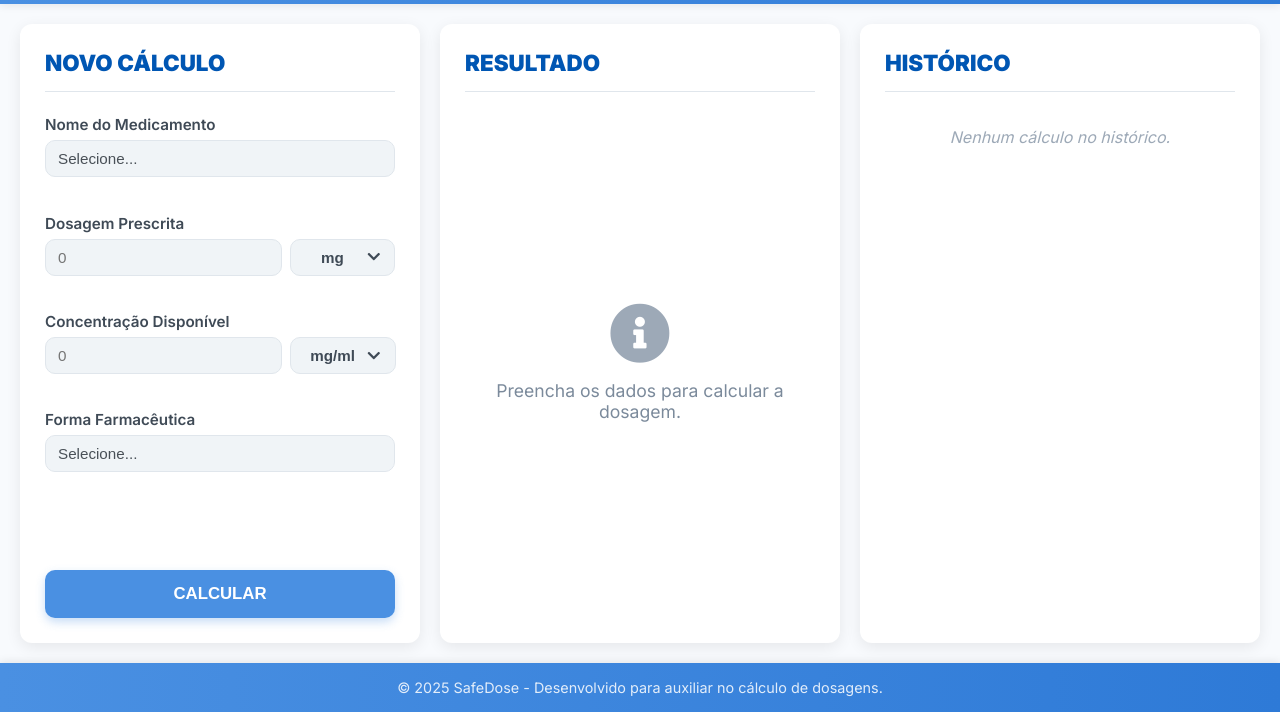
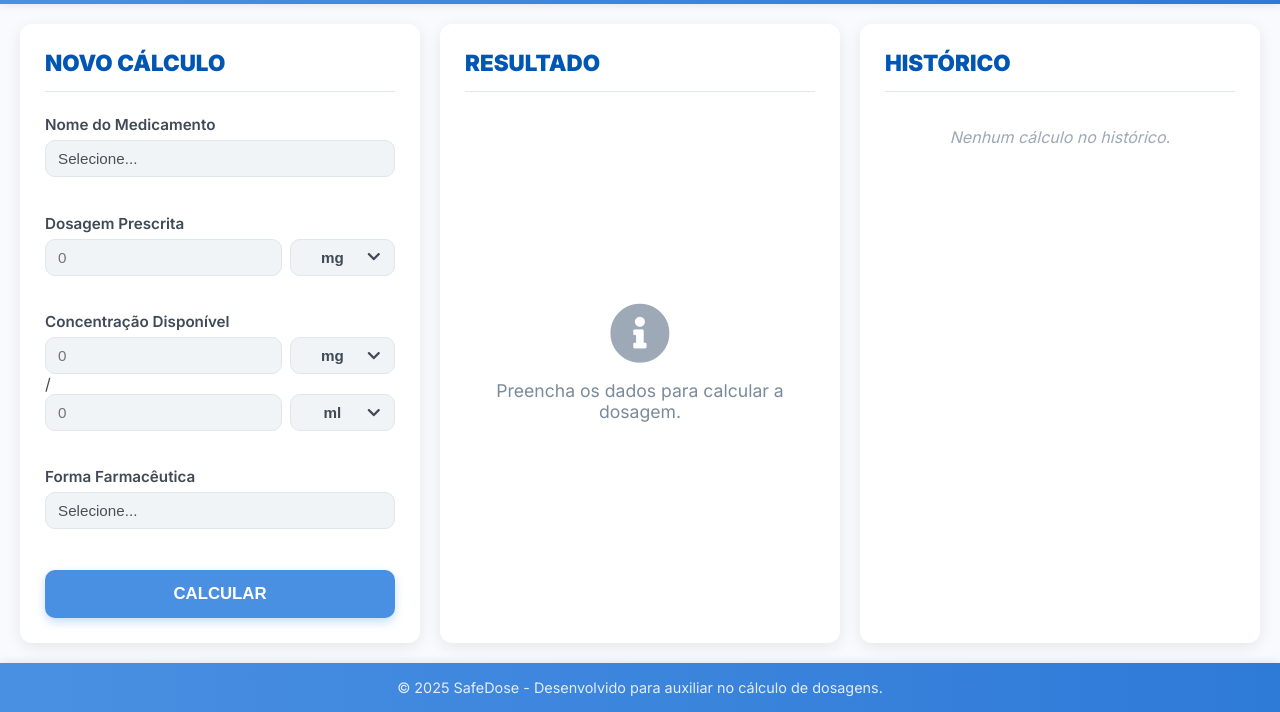
Before and after one commit to Caroline-Fraga/safeDose, a plain HTML site: page index.html in a window 1280 px wide. Shown: the part 88-800 px from the top of the page. Drawn offline with Linux system fonts and the light colour scheme.

Commit message:
Update index.html

```diff
--- a/index.html
+++ b/index.html
@@ -57,14 +57,26 @@
 
                 <div class="form-group">
                     <label>Concentração Disponível</label>
-                    <div class="input-with-units">
-                        <input type="text" id="available-concentration" placeholder="0" autocomplete="off">
-                        <div class="unit-group">
-                            <select id="available-unit">
-                                <option value="mg/ml">mg/ml</option>
-                                <option value="mcg/ml">mcg/ml</option>
-                                <option value="g/ml">g/ml</option>
-                            </select>
+                    <div class="concentration-group">
+                        <div class="input-with-units">
+                            <input type="text" id="available-mass" placeholder="0" autocomplete="off">
+                            <div class="unit-group">
+                                <select id="available-mass-unit">
+                                    <option value="mg">mg</option>
+                                    <option value="mcg">mcg</option>
+                                    <option value="g">g</option>
+                                </select>
+                            </div>
+                        </div>
+                        <span class="concentration-separator">/</span>
+                        <div class="input-with-units">
+                            <input type="text" id="available-volume" placeholder="0" autocomplete="off">
+                            <div class="unit-group">
+                                <select id="available-volume-unit">
+                                    <option value="ml">ml</option>
+                                    <option value="L">L</option>
+                                </select>
+                            </div>
                         </div>
                     </div>
                     <span class="error-message" id="available-concentration-error-message"></span>
```
